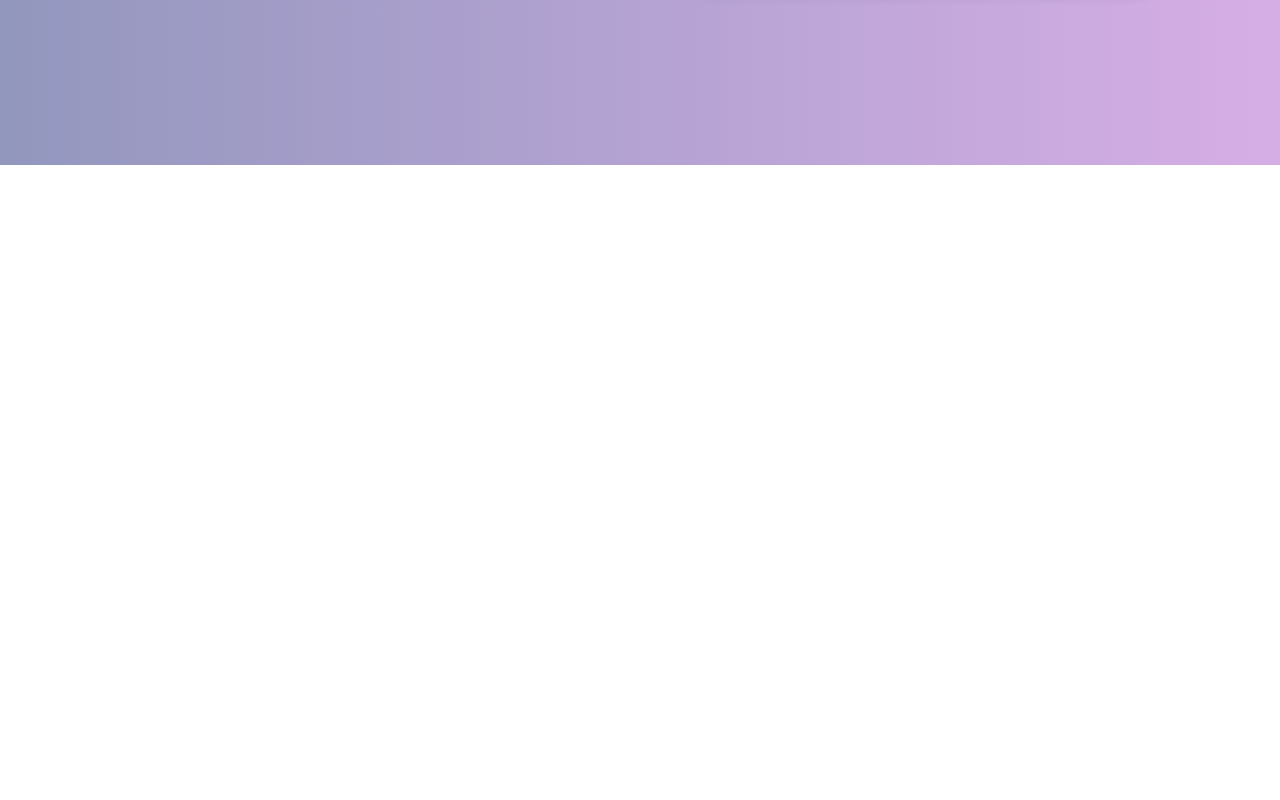
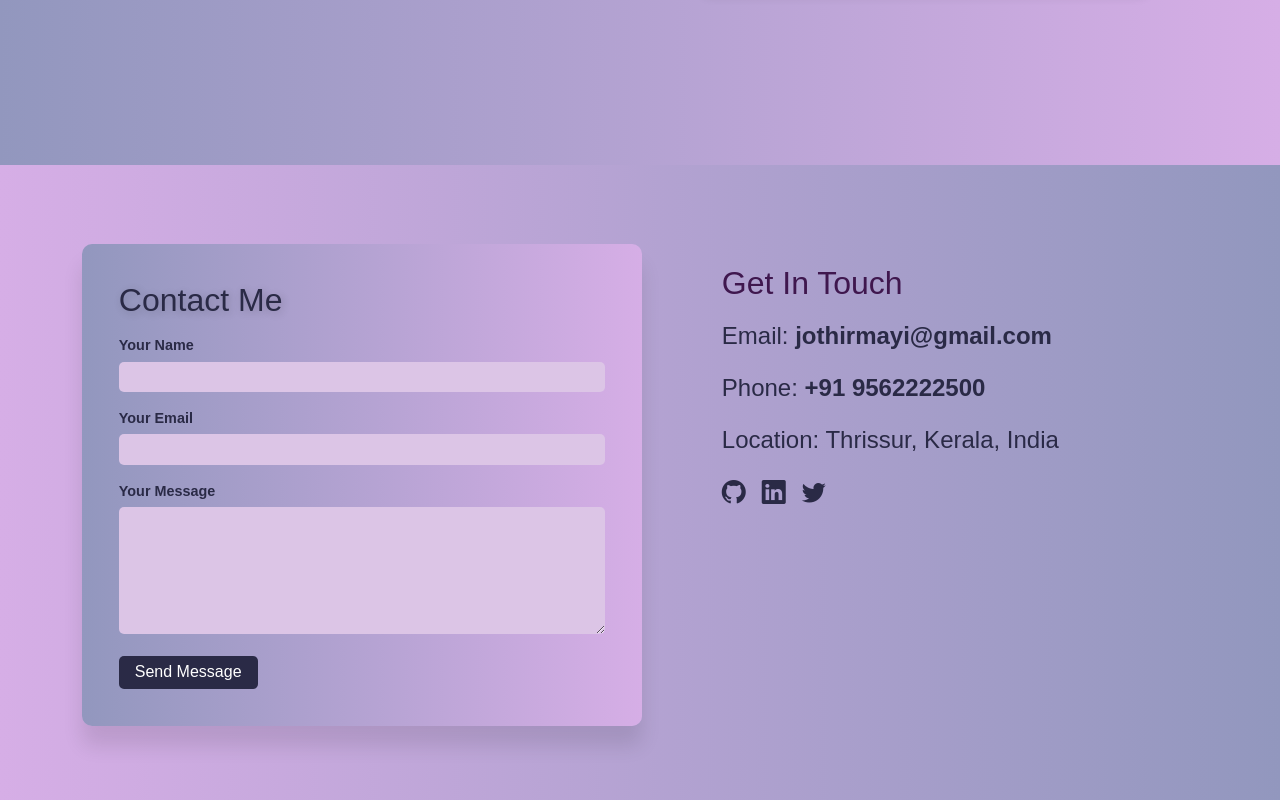
Before and after one commit to jyothirmayiks/portfolio, a React (Create React App) app: page / in a window 1280 px wide. Shown: the part 2527-3327 px from the top of the page. Before the commit the page ends 2692 px from the top, so only its background shows below. Built offline with nearby package versions, Linux system fonts and the light colour scheme; a web font is replaced by a local one.

Commit message:
feat: contact page

```diff
--- a/src/App.js
+++ b/src/App.js
@@ -5,6 +5,7 @@ import Home from './components/Home';
 import About from './components/About';
 import Skills from './components/Skills';
 import Education from './components/Education';
+import Contact from './components/Contactme';
 
 function App() {
   return (
@@ -14,6 +15,7 @@ function App() {
     <About />
     <Skills />
     <Education />
+    <Contact />
     </div>
   );
 }
--- /dev/null
+++ b/src/components/Contactme.css
@@ -0,0 +1,140 @@
+
+.contact-section {
+    padding: 4rem 2rem;
+    background: linear-gradient(90deg, #d6aee6, #9297be);
+    color: rgb(42, 42, 70);
+  }
+
+  .container {
+    display: flex;
+    justify-content: space-between;
+    align-items: flex-start;
+    gap: 5rem;
+    padding: 10px;
+    max-width: 1200px;
+    margin-top:5px;
+  }
+
+
+  .contact-left {
+    flex: 1;
+    background: linear-gradient(90deg,#9297be, #d6aee6);
+    padding: 2.3rem;
+    border-radius: 10px;
+    box-shadow: 0 20px 20px rgba(0, 0, 0, 0.1);
+  }
+
+  .contact-title {
+    font-family: "Ubuntu", sans-serif;
+    font-size: 2rem;
+    margin-bottom: 1rem;
+    color: rgb(42, 42, 70);
+    text-shadow: 2px 2px 8px rgba(0, 0, 0, 0.2);
+  }
+
+
+  .contact-form .form-group {
+    margin-bottom: 1rem;
+    text-align: left;
+  }
+
+  .contact-form .form-group label {
+    font-family: "Ubuntu", sans-serif;
+    font-size: 0.9rem;
+    font-weight: bold;
+    margin-bottom: 0.3rem;
+    display: block;
+  }
+
+  .contact-form .form-group input,
+  .contact-form .form-group textarea {
+    width: 100%;
+    padding: 0.2rem;
+    border: 2px  rgb(42, 42, 70);
+    border-radius: 5px;
+    background-color: #dcc5e6;
+    font-family: "Ubuntu", sans-serif;
+    font-size: 1rem;
+    transition: border-color 0.3s ease, box-shadow 0.3s ease;
+  }
+
+  .contact-form .form-group input:focus,
+  .contact-form .form-group textarea:focus {
+    border-color: #6a5acd;
+    box-shadow: 0 10px 10px rgba(3, 2, 5, 0.5);
+  }
+
+  .contact-form .btn {
+    font-family: "Ubuntu", sans-serif;
+    font-size: 1rem;
+    padding: 0.3rem 1rem;
+    border: none;
+    border-radius: 5px;
+    background: rgb(42, 42, 70);
+    color: #fff;
+    cursor: pointer;
+    transition: background-color 0.3s ease, transform 0.2s ease;
+  }
+
+  .contact-form .btn:hover {
+    background: #4d4588;
+    transform: scale(1.05);
+  }
+
+
+  .contact-right {
+    flex: 1;
+    margin-top: 20px;
+    margin-right: -10px;
+  }
+
+  .contact-right h3 {
+    font-family: "Ubuntu", sans-serif;
+    font-size: 2rem;
+    margin-bottom: 1rem;
+    color: #3f174e;
+  }
+
+  .contact-right p {
+    font-family: "Ubuntu", sans-serif;
+    font-size: 1.5rem;
+    margin-bottom: 1rem;
+  }
+
+  .contact-right a {
+    color: rgb(42, 42, 70);
+    text-decoration: none;
+    font-weight: bold;
+  }
+
+  .contact-right a:hover {
+    color: #6a5acd;
+  }
+
+  .contact-icons {
+    margin-top: 1rem;
+  }
+
+  .contact-icons a {
+    font-size: 1.5rem;
+    margin-right: 1rem;
+    color: rgb(42, 42, 70);
+    transition: color 0.3s ease;
+  }
+
+  .contact-icons a:hover {
+    color: #6a5acd;
+  }
+
+
+  @media (max-width: 768px) {
+    .container {
+      flex-direction: column;
+      gap: 2rem;
+    }
+
+    .contact-left,
+    .contact-right {
+      width: 100%;
+    }
+  }
--- a/src/components/Contactme.js
+++ b/src/components/Contactme.js
@@ -0,0 +1,57 @@
+import React from "react";
+import "./Contactme.css";
+
+const Contact = () => {
+  const handleSubmit = (e) => {
+    e.preventDefault();
+    alert("Message sent successfully!");
+  };
+
+  return (
+    <section id="contact" className="contact-section">
+      <div className="container">
+        <div className="contact-left">
+          <h2 className="contact-title">Contact Me</h2>
+          <form className="contact-form" onSubmit={handleSubmit}>
+            <div className="form-group">
+              <label htmlFor="name">Your Name</label>
+              <input type="text" id="name" name="name" required />
+            </div>
+            <div className="form-group">
+              <label htmlFor="email">Your Email</label>
+              <input type="email" id="email" name="email" required />
+            </div>
+            <div className="form-group">
+              <label htmlFor="message">Your Message</label>
+              <textarea id="message" name="message" rows="5" required></textarea>
+            </div>
+            <button type="submit" className="btn btn-primary">
+              Send Message
+            </button>
+          </form>
+        </div>
+
+
+        <div className="contact-right">
+          <h3>Get In Touch</h3>
+          <p>Email: <a href="mailto:jothirmayi@gmail.com">jothirmayi@gmail.com</a></p>
+          <p>Phone: <a href="tel:+919562222500">+91 9562222500</a></p>
+          <p>Location: Thrissur, Kerala, India</p>
+          <div className="contact-icons">
+            <a href="https://github.com/jyothirmayiks" target="_blank" rel="noopener noreferrer">
+              <i className="bi bi-github"></i>
+            </a>
+            <a href="https://www.linkedin.com/in/jyothirmayi-k-s" target="_blank" rel="noopener noreferrer">
+              <i className="bi bi-linkedin"></i>
+            </a>
+            <a href="https://x.com/jyothik05?t=F9t7GAhNHDC0EYoLvUcO4g&s=09" target="_blank" rel="noopener noreferrer">
+              <i className="bi bi-twitter"></i>
+            </a>
+          </div>
+        </div>
+      </div>
+    </section>
+  );
+};
+
+export default Contact;
```
